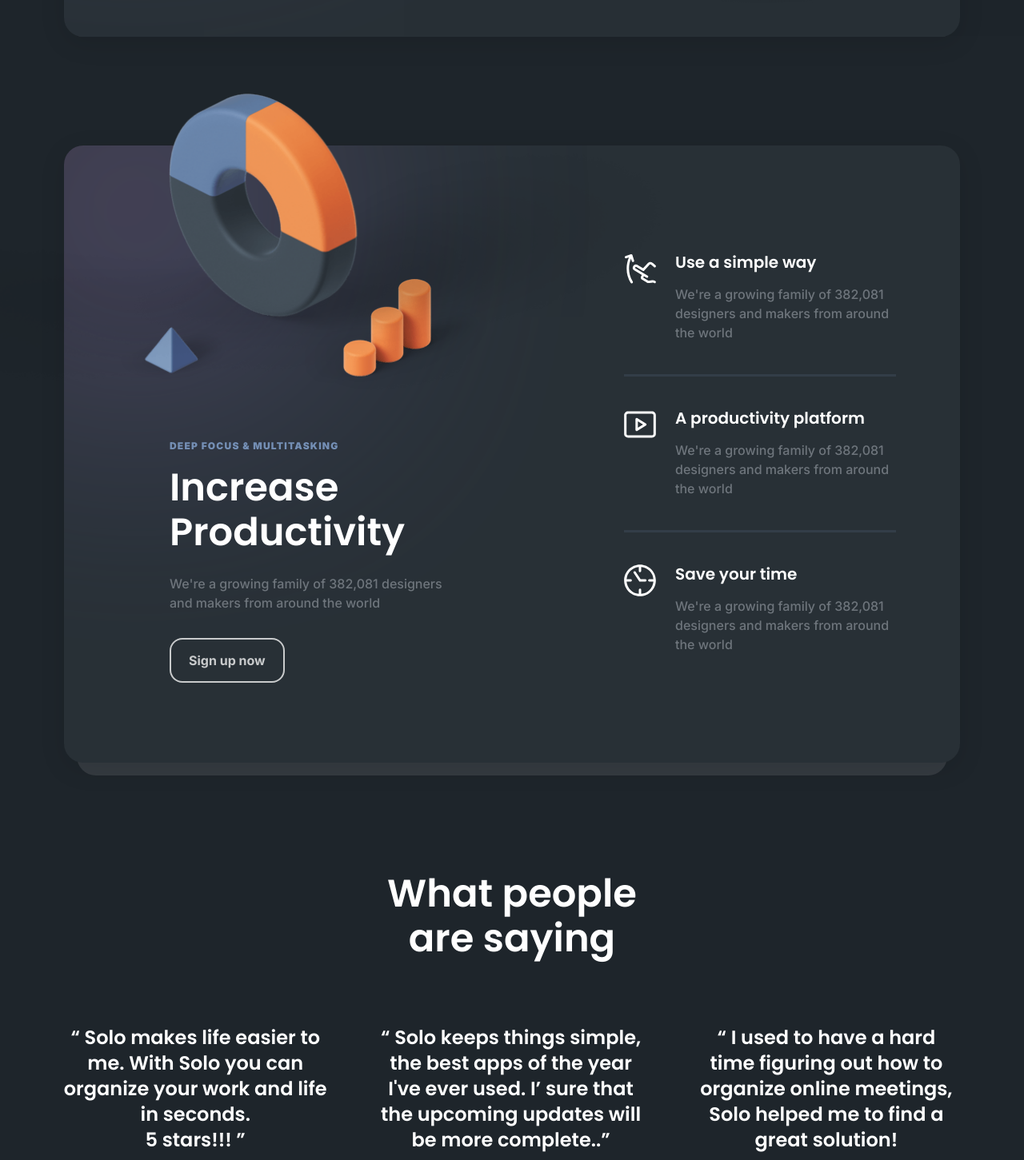
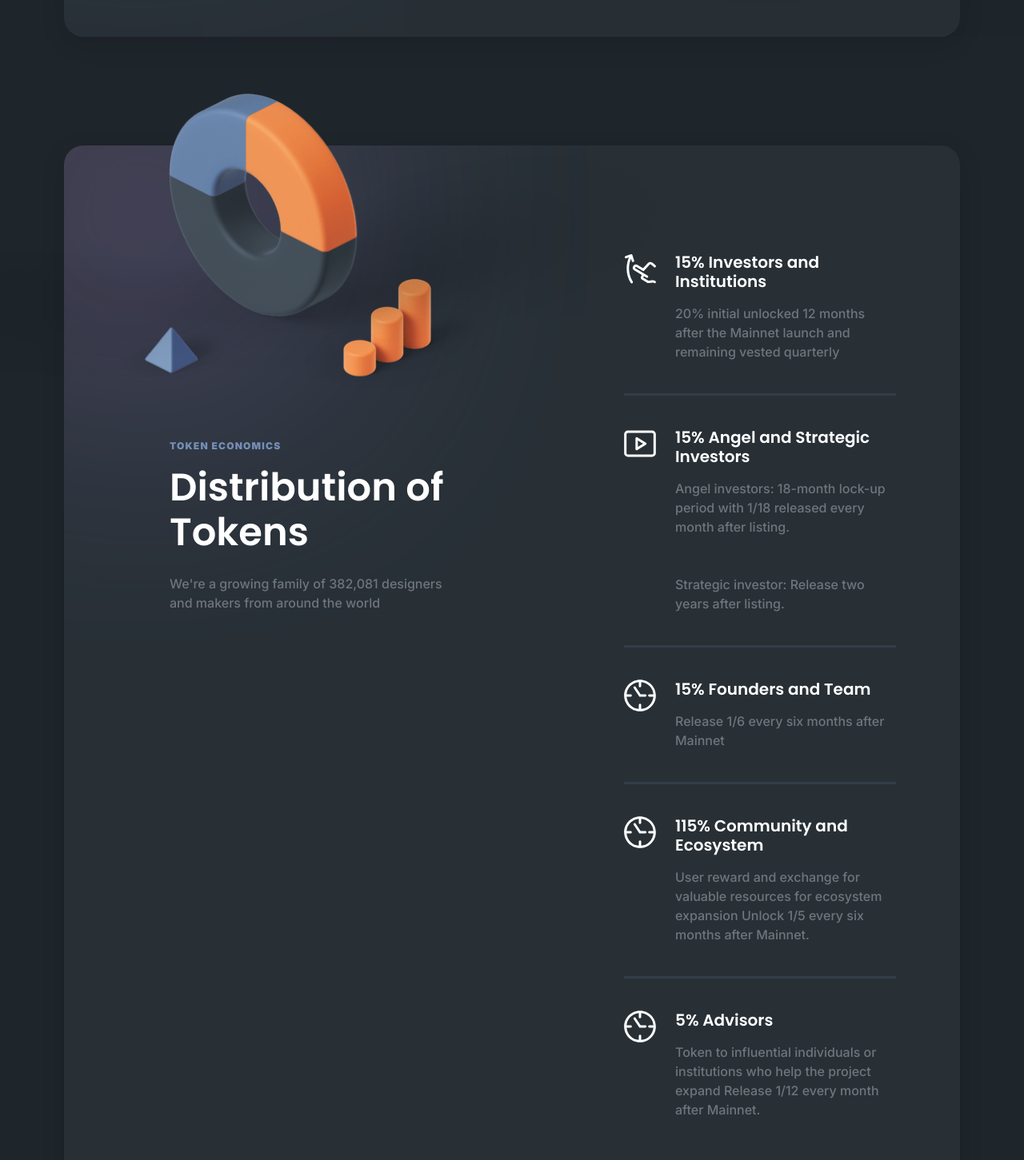
Before and after one commit to halildogan/estatetial-landing, a Next.js app: page / in a window 1280 px wide. Shown: the part 3799-5250 px from the top of the page at 80% size. Built offline with nearby package versions, Linux system fonts and the light colour scheme.

Commit message:
Distribution Card

```diff
--- /dev/null
+++ b/components/Distribution/index.js
@@ -0,0 +1,89 @@
+/* eslint-disable jsx-a11y/alt-text */
+/* eslint-disable @next/next/no-img-element */
+
+const Distribution = () => {
+
+    return (
+        <div className="productivity__center center">
+            <div className="productivity__container">
+                <div className="productivity__bg" />
+                <div className="productivity__row">
+                <div className="productivity__wrap">
+                    <div className="stage"> Token Economics</div>
+                    <h2 className="productivity__title h2" data-aos="animation-scale-top" data-aos-duration={600}>Distribution of Tokens</h2>
+                    <div className="productivity__info">We're a growing family of 382,081 designers and makers from around the world</div> {/* <button className="productivity__btn btn btn_border">Sign up now</button> */}
+                </div>
+
+                <div className="productivity__gallery">
+                    <div className="productivity__preview">
+                    <img srcSet="images/figures-6.1@2x.png 2x" src="images/figures-6.1.png" alt />
+                    </div>
+                    <div className="productivity__preview" data-aos="animation-translate-down" data-aos-duration={1000}>
+                    <img srcSet="images/figures-6.2@2x.png 2x" src="images/figures-6.2.png" alt />
+                    </div>
+                </div>
+
+                <div className="productivity__list">
+                    <div className="productivity__item">
+                    <div className="productivity__icon">
+                        <svg xmlns="http://www.w3.org/2000/svg" width={39} height={37} viewBox="0 0 39 37">
+                        <path fill="#272e35" d="M8.097.054l.068.002.03.002.025.002.106.013.045.008.092.02.034.01.1.031.028.011.097.04.034.017.078.041c.339.193.574.498.685.842l.005.02 2.063 6.698a1.5 1.5 0 0 1-2.818 1.019l-.049-.136-.953-3.093C6.154 9.433 5.289 13.62 5.289 17.844a31.01 31.01 0 0 0 4.572 16.26 1.5 1.5 0 1 1-2.558 1.567 34.01 34.01 0 0 1-5.014-17.828c0-4.773 1.007-9.499 2.882-13.803L1.949 5.053a1.5 1.5 0 0 1-1.83-.846l-.05-.136a1.5 1.5 0 0 1 .846-1.83l.136-.05L7.708.104A1.51 1.51 0 0 1 7.767.09l-.126.033c.07-.022.14-.038.21-.05l.052-.007c.026-.004.051-.006.077-.008l.066-.003a1.1 1.1 0 0 1 .051-.001zm26.895 10.846l.183.155 3.155 2.806a1.5 1.5 0 0 1-1.874 2.338l-.12-.096-3.155-2.806c-.71-.631-1.775-.611-2.46.021l-.117.118-6.342 6.999a1.5 1.5 0 0 1-1.756.347l-.125-.067-7.868-4.704a1 1 0 0 0-1.123 1.651l.097.066 15.021 8.98a1.5 1.5 0 0 1-1.412 2.643l-.128-.068-3.005-1.797-.941 1.575c-.038.063-.029.141.017.194l.041.034 5.722 3.421c.345.206.739.299 1.391.29l.32-.011.361-.025.406-.039.704-.084.99-.129c2.218-.27 3.687-.158 5.119.699a1.5 1.5 0 0 1-1.412 2.643l-.128-.068c-.662-.396-1.497-.481-2.924-.329l-.831.103-.478.064-.609.074c-2.035.231-3.093.148-4.279-.513l-.17-.098-5.722-3.421c-1.448-.865-1.954-2.704-1.184-4.18l.091-.162.94-1.574-9.441-5.644a4 4 0 0 1-1.485-5.301l.104-.185a4 4 0 0 1 5.301-1.485l.185.104 6.812 4.072 5.516-6.087c1.727-1.906 4.63-2.117 6.611-.521z" />
+                        </svg>
+                    </div>
+                    <div className="productivity__details">
+                        <div className="productivity__category" data-aos="animation-scale-top" data-aos-duration={600}>15% Investors and Institutions</div>
+                        <div className="productivity__text">20% initial unlocked 12 months after the Mainnet launch and remaining vested quarterly</div>
+                    </div>
+                    </div>
+                    <div className="productivity__item">
+                    <div className="productivity__icon">
+                        <svg xmlns="http://www.w3.org/2000/svg" width={40} height={34} viewBox="0 0 40 34">
+                        <path fill="#272e35" d="M34.999.5c1.282 0 2.511.509 3.418 1.416s1.416 2.136 1.416 3.418h0v23.333c0 1.282-.509 2.511-1.416 3.418S36.281 33.5 34.999 33.5h0-30c-1.282 0-2.511-.509-3.418-1.416S.166 29.949.166 28.667h0V5.333c0-1.282.509-2.511 1.416-3.418S3.717.5 4.999.5h0zm0 3h-30c-.486 0-.953.193-1.296.537s-.537.81-.537 1.296h0v23.333c0 .486.193.953.537 1.296s.81.537 1.296.537h30c.486 0 .953-.193 1.296-.537s.537-.81.537-1.296h0V5.333c0-.486-.193-.953-.537-1.296s-.81-.537-1.297-.537h0zm-20.667 6.834a1.5 1.5 0 0 1 2.286-1.277h0l10.833 6.667a1.5 1.5 0 0 1 0 2.555h0l-10.833 6.667a1.5 1.5 0 0 1-2.286-1.277h0zm3 2.683v7.965L23.803 17l-6.471-3.983z" />
+                        </svg>
+                    </div>
+                    <div className="productivity__details">
+                        <div className="productivity__category" data-aos="animation-scale-top" data-aos-duration={600}>15% Angel and Strategic Investors</div>
+                        <div className="productivity__text">Angel investors: 18-month lock-up period with 1/18 released every month after listing. <br /> <br /> <br /> Strategic investor: Release two years after listing.</div>
+                    </div>
+                    </div>
+                    <div className="productivity__item">
+                        <div className="productivity__icon">
+                            <svg xmlns="http://www.w3.org/2000/svg" width={40} height={40} viewBox="0 0 40 40">
+                            <path fill="#272e35" d="M19.999.167C30.953.167 39.833 9.046 39.833 20s-8.88 19.833-19.833 19.833H20l-.346-.003C8.86 39.646.166 30.838.166 20 .166 9.046 9.046.167 19.999.167zM21.5 3.232v5.101a1.5 1.5 0 0 1-2.993.144l-.007-.144-.001-5.101A16.84 16.84 0 0 0 3.232 18.5h5.101a1.5 1.5 0 0 1 .144 2.993l-.144.007H3.232a16.84 16.84 0 0 0 15.267 15.267l.001-5.101a1.5 1.5 0 0 1 2.993-.144l.007.144v5.101A16.84 16.84 0 0 0 36.767 21.5h-5.101a1.5 1.5 0 0 1-.144-2.993l.144-.007h5.101A16.84 16.84 0 0 0 21.5 3.232zm-7.006 5.819l.086.116 6.221 9.332h5.864a1.5 1.5 0 0 1 1.493 1.356l.007.144a1.5 1.5 0 0 1-1.356 1.493l-.144.007h-6.667a1.5 1.5 0 0 1-1.159-.548l-.089-.12-6.667-10a1.5 1.5 0 0 1 2.41-1.78z" />
+                            </svg>
+                        </div>
+                        <div className="productivity__details">
+                            <div className="productivity__category" data-aos="animation-scale-top" data-aos-duration={600}>15% Founders and Team</div>
+                            <div className="productivity__text">Release 1/6 every six months after Mainnet</div>
+                        </div>
+                    </div>
+                    <div className="productivity__item">
+                        <div className="productivity__icon">
+                            <svg xmlns="http://www.w3.org/2000/svg" width={40} height={40} viewBox="0 0 40 40">
+                            <path fill="#272e35" d="M19.999.167C30.953.167 39.833 9.046 39.833 20s-8.88 19.833-19.833 19.833H20l-.346-.003C8.86 39.646.166 30.838.166 20 .166 9.046 9.046.167 19.999.167zM21.5 3.232v5.101a1.5 1.5 0 0 1-2.993.144l-.007-.144-.001-5.101A16.84 16.84 0 0 0 3.232 18.5h5.101a1.5 1.5 0 0 1 .144 2.993l-.144.007H3.232a16.84 16.84 0 0 0 15.267 15.267l.001-5.101a1.5 1.5 0 0 1 2.993-.144l.007.144v5.101A16.84 16.84 0 0 0 36.767 21.5h-5.101a1.5 1.5 0 0 1-.144-2.993l.144-.007h5.101A16.84 16.84 0 0 0 21.5 3.232zm-7.006 5.819l.086.116 6.221 9.332h5.864a1.5 1.5 0 0 1 1.493 1.356l.007.144a1.5 1.5 0 0 1-1.356 1.493l-.144.007h-6.667a1.5 1.5 0 0 1-1.159-.548l-.089-.12-6.667-10a1.5 1.5 0 0 1 2.41-1.78z" />
+                            </svg>
+                        </div>
+                        <div className="productivity__details">
+                            <div className="productivity__category" data-aos="animation-scale-top" data-aos-duration={600}>115% Community and Ecosystem</div>
+                            <div className="productivity__text">User reward and exchange for valuable resources for ecosystem expansion Unlock 1/5 every six months after Mainnet.</div>
+                        </div>
+                    </div>
+                    <div className="productivity__item">
+                        <div className="productivity__icon">
+                            <svg xmlns="http://www.w3.org/2000/svg" width={40} height={40} viewBox="0 0 40 40">
+                            <path fill="#272e35" d="M19.999.167C30.953.167 39.833 9.046 39.833 20s-8.88 19.833-19.833 19.833H20l-.346-.003C8.86 39.646.166 30.838.166 20 .166 9.046 9.046.167 19.999.167zM21.5 3.232v5.101a1.5 1.5 0 0 1-2.993.144l-.007-.144-.001-5.101A16.84 16.84 0 0 0 3.232 18.5h5.101a1.5 1.5 0 0 1 .144 2.993l-.144.007H3.232a16.84 16.84 0 0 0 15.267 15.267l.001-5.101a1.5 1.5 0 0 1 2.993-.144l.007.144v5.101A16.84 16.84 0 0 0 36.767 21.5h-5.101a1.5 1.5 0 0 1-.144-2.993l.144-.007h5.101A16.84 16.84 0 0 0 21.5 3.232zm-7.006 5.819l.086.116 6.221 9.332h5.864a1.5 1.5 0 0 1 1.493 1.356l.007.144a1.5 1.5 0 0 1-1.356 1.493l-.144.007h-6.667a1.5 1.5 0 0 1-1.159-.548l-.089-.12-6.667-10a1.5 1.5 0 0 1 2.41-1.78z" />
+                            </svg>
+                        </div>
+                        <div className="productivity__details">
+                            <div className="productivity__category" data-aos="animation-scale-top" data-aos-duration={600}>5% Advisors</div>
+                            <div className="productivity__text">Token to influential individuals or institutions who help the project expand Release 1/12 every month after Mainnet.</div>
+                        </div>
+                    </div>
+                </div>
+                </div>
+            </div>
+            </div>
+    )
+}
+
+export default Distribution;
--- a/pages/index.js
+++ b/pages/index.js
@@ -19,6 +19,7 @@ import Options from '../components/Options';
 import Integrations from '../components/Integrations';
 import Description from '../components/Description';
 import Productivity from '../components/Productivity';
+import Distribution from '../components/Distribution';
 import Review from '../components/Review';
 import Invite from '../components/Invite';
 import Footer from '../components/Footer';
@@ -67,8 +68,9 @@ export default function Landing(props) {
           </section>
 
           <section id="productivity" className={"productivity"}>
-            <Productivity />
+            <Distribution />
           </section>
+
           <section id="review" className={"review"}>
             <Review />
           </section>
```
